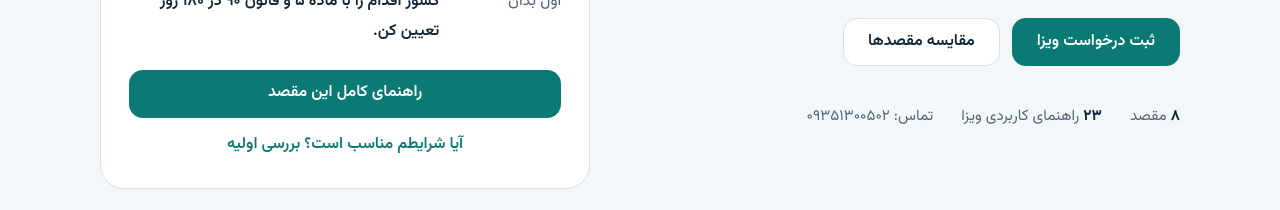
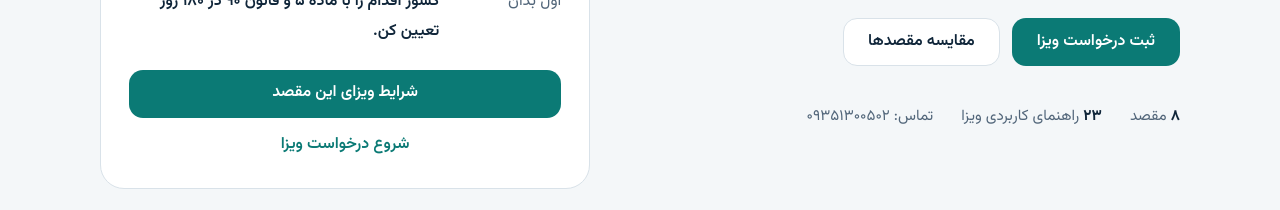
Before and after one commit to rahi62/khoshvisa, a Next.js app in the folder static-site/: page / in a window 1280 px wide. Shown: the part 471-681 px from the top of the page. Built offline with nearby package versions, Linux system fonts and the light colour scheme.

Commit message:
fix: remove editorial policy from SEO navigation and focus service conversion

```diff
--- a/static-site/components/home/DestinationChecker.tsx
+++ b/static-site/components/home/DestinationChecker.tsx
@@ -40,10 +40,10 @@ export default function DestinationChecker() {
           </div>
         </dl>
         <Link className="btn btn-primary" href={d.href}>
-          راهنمای کامل این مقصد
+          شرایط ویزای این مقصد
         </Link>
-        <Link className="alt" href="/visa-readiness/">
-          آیا شرایطم مناسب است؟ بررسی اولیه
+        <Link className="alt" href="/consultation/">
+          شروع درخواست ویزا
         </Link>
       </div>
     </div>
```
